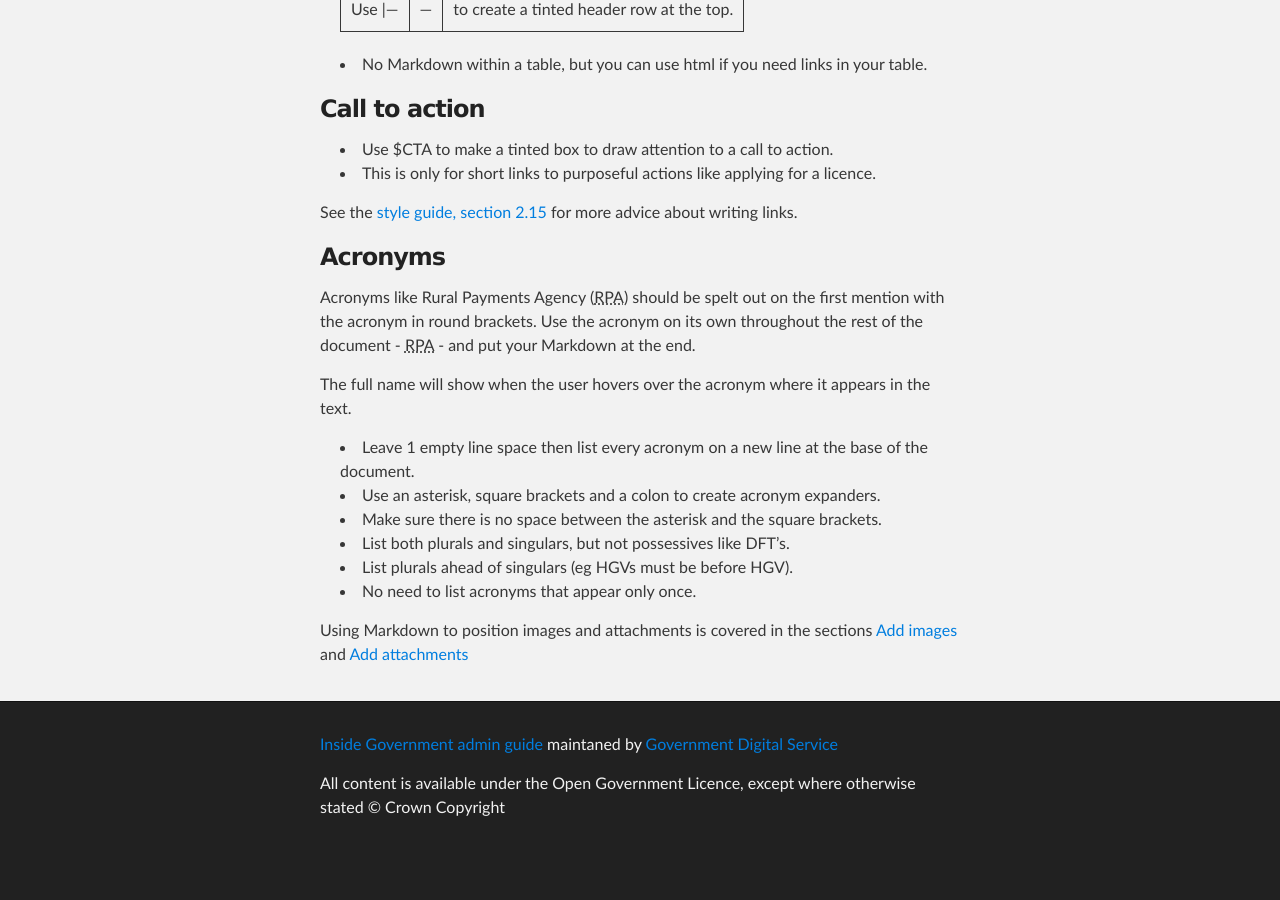
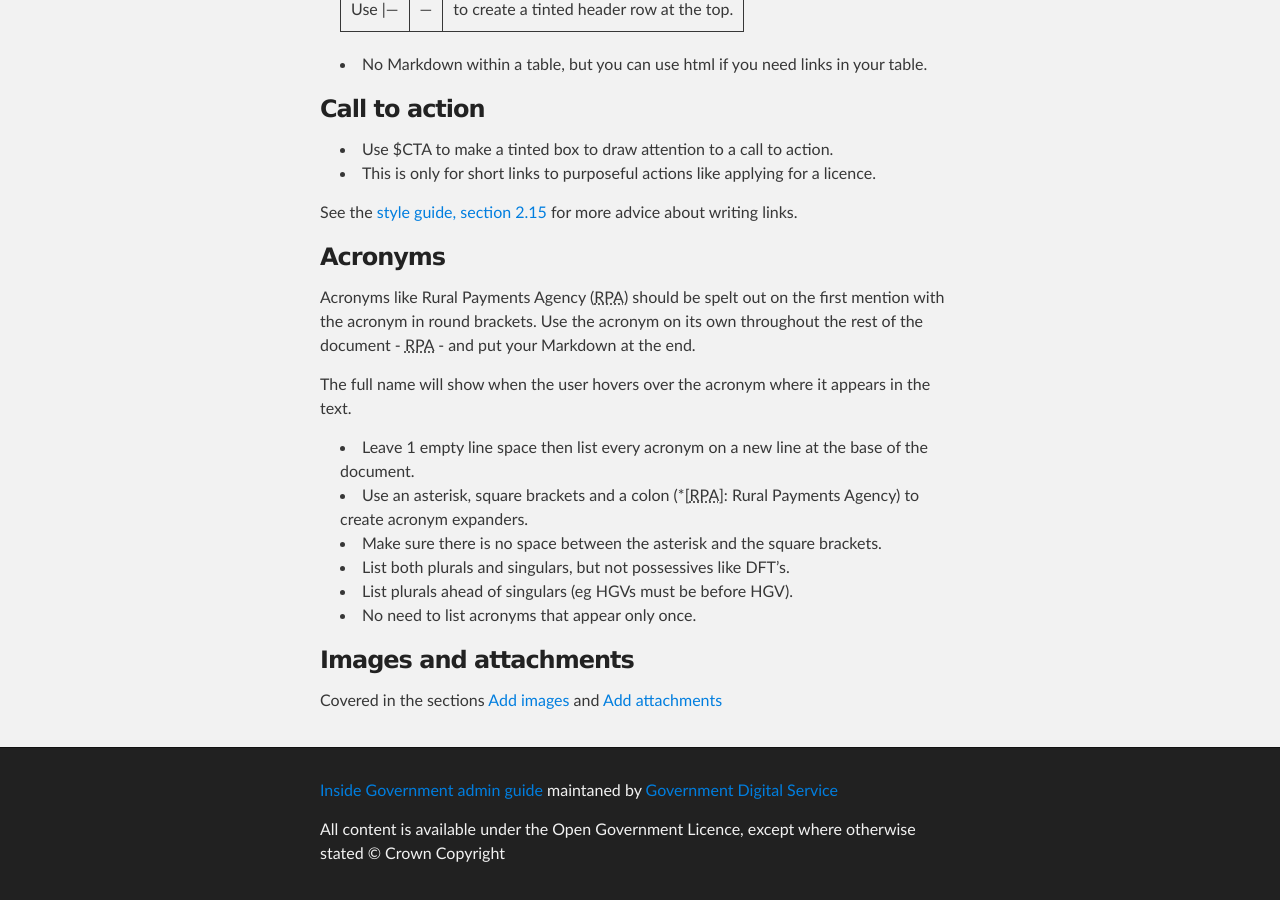
Before and after one commit to alphagov/inside-government-admin-guide, a Jekyll site: the page built from first-steps/markdown.md, in a window 1280 px wide and 900 px high, scrolled down 1828 px. Built offline with Jekyll 4.4.1, drawn with Linux system fonts in a browser that asks for light colours; before the commit the page ends 2682 px from its top, so only the background shows below that.

Commit message:
Update markdown.md

```diff
--- a/first-steps/markdown.md
+++ b/first-steps/markdown.md
@@ -47,7 +47,7 @@
 
 ### Call to action
 
-*  Use \$CTA to make a tinted box to draw attention to a call to action.
+*  Use $CTA to make a tinted box to draw attention to a call to action.
 *  This is only for short links to purposeful actions like applying for a licence.
 
 See the [style guide, section 2.15](https://www.gov.uk/designprinciples/styleguide#links) for more advice about writing links.
@@ -60,13 +60,16 @@
 The full name will show when the user hovers over the acronym where it appears in the text.
 
 *  Leave 1 empty line space then list every acronym on a new line at the base of the document.
-*  Use an asterisk, square brackets and a colon to create acronym expanders.
+*  Use an asterisk, square brackets and a colon (\*[RPA]: Rural Payments Agency) to create acronym expanders.
 *  Make sure there is no space between the asterisk and the square brackets.
 *  List both plurals and singulars, but not possessives like DFT's.
 *  List plurals ahead of singulars (eg HGVs must be before HGV).
 *  No need to list acronyms that appear only once.
 
-Using Markdown to position images and attachments is covered in the sections [Add images](http://alphagov.github.io/inside-government-admin-guide/creating-documents/add-images.html) and [Add attachments](http://alphagov.github.io/inside-government-admin-guide/creating-documents/add-attachments.html)
+
+### Images and attachments
+
+Covered in the sections [Add images](http://alphagov.github.io/inside-government-admin-guide/creating-documents/add-images.html) and [Add attachments](http://alphagov.github.io/inside-government-admin-guide/creating-documents/add-attachments.html)
 
 
 
```
